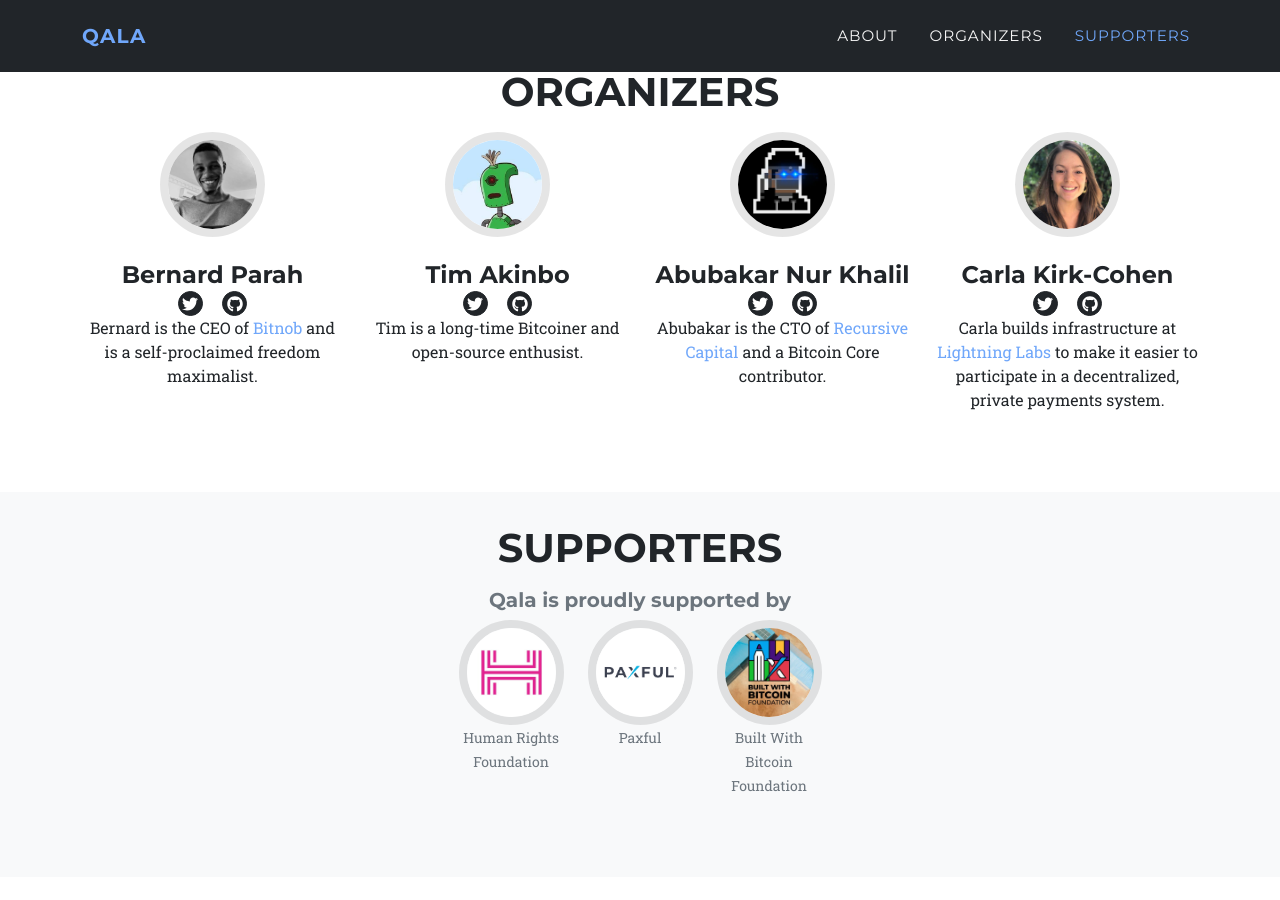
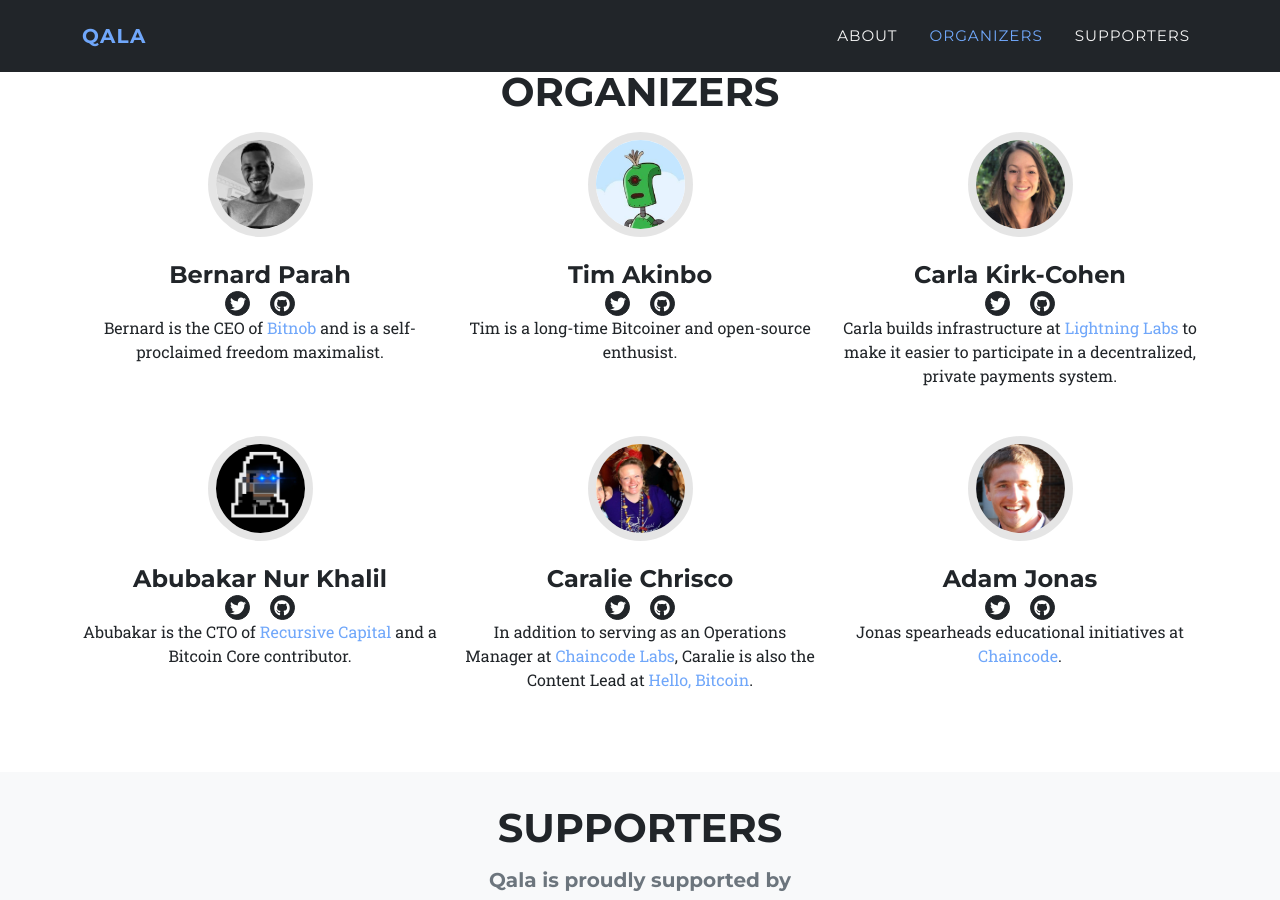
Before and after one commit to Qala-Dev/qala-website, a Jekyll site: the page built from index.html, in a window 1280 px wide and 900 px high, scrolled down 1134 px. Built offline with Jekyll 4.4.1, drawn with Linux system fonts in a browser that asks for light colours.

Commit message:
add jonas and caralie

```diff
--- a/index.html
+++ b/index.html
@@ -63,7 +63,7 @@ layout: default
             <h2 class="section-heading text-uppercase">Organizers</h2>
         </div>
         <div class="row">
-            <div class="col-lg-3">
+            <div class="col-lg-4">
                 <div class="team-member">
                     <img class="mx-auto rounded-circle" src="assets/img/team/bernard.jpg" alt="Bernard profile" />
                     <h4>Bernard Parah</h4>
@@ -72,7 +72,7 @@ layout: default
                     <div class="bio-mentors">Bernard is the CEO of <a target="_blank" href="https://bitnob.com/">Bitnob</a> and is a self-proclaimed freedom maximalist.</div>
                 </div>
             </div>
-            <div class="col-lg-3">
+            <div class="col-lg-4">
                 <div class="team-member">
                     <img class="mx-auto rounded-circle" src="assets/img/team/tim.jpg" alt="Tim profile" />
                     <h4>Tim Akinbo</h4>
@@ -81,7 +81,16 @@ layout: default
                     <div class="bio-mentors">Tim is a long-time Bitcoiner and open-source enthusist.</div>
                 </div>
             </div>
-            <div class="col-lg-3">
+          <div class="col-lg-4">
+            <div class="team-member">
+                <img class="mx-auto rounded-circle" src="assets/img/team/carla.jpg" alt="Carla profile" />
+                <h4>Carla Kirk-Cohen</h4>
+                <a class="btn btn-dark btn-social mx-2" href="https://twitter.com/actuallyCarlaKC"><i class="fab fa-twitter"></i></a>
+                <a class="btn btn-dark btn-social mx-2" href="https://github.com/carlakc"><i class="fab fa-github"></i></a>
+                <div class="bio-mentors">Carla builds infrastructure at <a target="_blank" href="https://lightning.engineering/">Lightning Labs</a> to make it easier to participate in a decentralized, private payments system.</div>
+            </div>
+        </div>
+        <div class="col-lg-4">
           <div class="team-member">
               <img class="mx-auto rounded-circle" src="assets/img/team/abubakar.jpg" alt="Abubakar profile" />
               <h4>Abubakar Nur Khalil</h4>
@@ -90,13 +99,22 @@ layout: default
               <div class="bio-mentors">Abubakar is the CTO of <a target="_blank" href="https://rcrsv.xyz">Recursive Capital</a> and a Bitcoin Core contributor.</div>
           </div>
         </div>
-          <div class="col-lg-3">
+      <div class="col-lg-4">
         <div class="team-member">
-                <img class="mx-auto rounded-circle" src="assets/img/team/carla.jpg" alt="Carla profile" />
-                <h4>Carla Kirk-Cohen</h4>
-                <a class="btn btn-dark btn-social mx-2" href="https://twitter.com/actuallyCarlaKC"><i class="fab fa-twitter"></i></a>
-                <a class="btn btn-dark btn-social mx-2" href="https://github.com/carlakc"><i class="fab fa-github"></i></a>
-                <div class="bio-mentors">Carla builds infrastructure at <a target="_blank" href="https://lightning.engineering/">Lightning Labs</a> to make it easier to participate in a decentralized, private payments system.</div>
+            <img class="mx-auto rounded-circle" src="assets/img/team/caralie.jpg" alt="Carlie profile" />
+            <h4>Caralie Chrisco</h4>
+            <a class="btn btn-dark btn-social mx-2" href="https://twitter.com/Caralie_C"><i class="fab fa-twitter"></i></a>
+            <a class="btn btn-dark btn-social mx-2" href="https://github.com/caralie"><i class="fab fa-github"></i></a>
+            <div class="bio-mentors">In addition to serving as an Operations Manager at <a target="_blank" href="https://chaincode.com">Chaincode Labs</a>, Caralie is also the Content Lead at <a target="_blank" href="https://hellobitco.in/">Hello, Bitcoin</a>.</div>
+        </div>
+      </div>
+      <div class="col-lg-4">
+        <div class="team-member">
+            <img class="mx-auto rounded-circle" src="assets/img/team/jonas.jpg" alt="Jonas profile" />
+            <h4>Adam Jonas</h4>
+            <a class="btn btn-dark btn-social mx-2" href="https://twitter.com/adamcjonas"><i class="fab fa-twitter"></i></a>
+            <a class="btn btn-dark btn-social mx-2" href="https://github.com/adamjonas"><i class="fab fa-github"></i></a>
+            <div class="bio-mentors">Jonas spearheads educational initiatives at <a target="_blank" href="https://chaincode.com">Chaincode</a>.</div>
         </div>
       </div>
     </div>
@@ -144,4 +162,5 @@ layout: default
       </div>
     </div>
   </div>
+  </div>
 </section>
```
Lines whose indentation alone changed are shown as unchanged.
